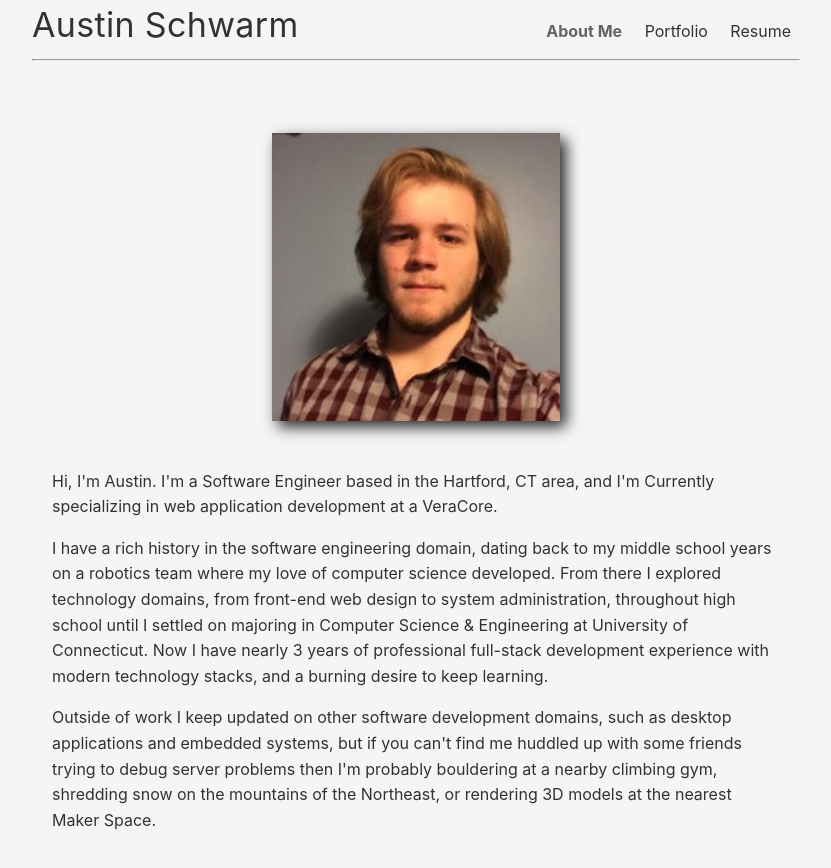
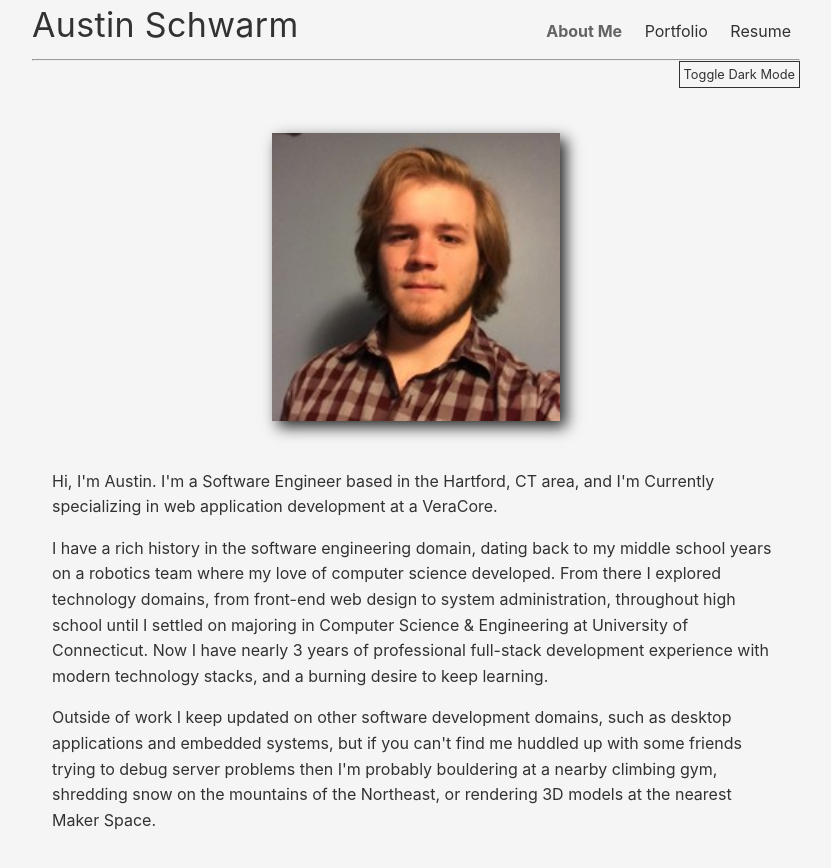
Before and after one commit to schwarmau/schwarmau.github.io, a Jekyll site: the page built from pages/aboutme.html, in a window 1280 px wide. Shown: the top 868 px of the page, without its empty margins (224-1055 px from the left). Built offline with Jekyll 4.4.1, drawn with Linux system fonts in a browser that asks for light colours.

Commit message:
added theming (dark mode)

```diff
--- a/_layouts/default.html
+++ b/_layouts/default.html
@@ -14,6 +14,19 @@
         <link rel="stylesheet" href="/assets/css/portfolio.css" />
         <script src="/assets/js/global.js"></script>
         <script src="/assets/js/portfolio.js"></script>
+        <script type="text/javascript">
+            // this is part of handling the flash of unstyled content (FOUC)
+            switch(sessionStorage.getItem("theme").toLowerCase()) {
+                case 'dark':
+                    document.documentElement.style.setProperty("background-color", "rgb(55,55,55)");
+                    break;
+                case 'light':
+                    document.documentElement.style.setProperty("background-color", "rgb(245,245,245)");
+                    break;
+                default:
+                    break;
+            }
+        </script>
     </head>
 
     <body>
@@ -33,9 +46,10 @@
                     {% assign itemHrefAsUrl = item.href | append: "/" %}
                     <a href="{{ item.href }}" {% if item.href contains "." %} target="_blank" {% else %} target="_self" {% endif %} {% if page.url == itemHrefAsUrl %} class="currently-selected-nav-item" {% endif %}>{{ item.label }}</a>
                 {% endfor %}
+
+                <button id="theme-toggle" class="unstyled-button" onclick="toggleTheme()">Toggle Dark Mode</button>
             </nav>
         </header>
-
 
         <hr />
 
--- a/assets/css/aboutme.css
+++ b/assets/css/aboutme.css
@@ -21,7 +21,7 @@
     height: 18rem;
     max-width: 25vw;
     max-height: 25vw;
-    box-shadow: 6px 6px 14px rgb(40,40,40);
+    box-shadow: 6px 6px 14px var(--shadow-color);
 }
 
 #about-me-profile-picture-wrapper {
--- a/assets/css/global.css
+++ b/assets/css/global.css
@@ -1,11 +1,13 @@
-/* TODO: Extract styles that aren't actually global into their own files. */
-/* TODO: Include more mobile-specific classes so not every mobile-only feature needs its own identifier. */
-/* ordered by root > tags > classes > IDs > by media */
-
 :root {
+    --primary-background-color: rgb(245,245,245);
+    --primary-color: rgb(50,50,50);
+    --selected-menu-items-color: rgb(100,100,100);
+    --mobile-menu-color: rgb(250,250,250);
+    --mobile-selected-menu-items-color: rgb(150,150,150);
+    --shadow-color: rgb(40,40,40);
     font-size: 18px;
-    background-color: rgb(245,245,245);
-    color: rgb(50,50,50);
+    background-color: var(--primary-background-color);
+    color: var(--primary-color);
 }
 
 body {
@@ -63,8 +65,17 @@
     display: flex;
     align-items: baseline;
     justify-content: space-between;
+    position: relative;
     margin-bottom: 12px;
 }
+
+html {
+    opacity: 0;
+    transition: opacity 0.25s;
+}
+    html.loaded {
+        opacity: 1;
+    }
 
 p {
     line-height: 1.6em;
@@ -83,19 +94,36 @@
 }
     #site-navigation-menu > a.currently-selected-nav-item {
         font-weight: bold;
-        color: rgb(100,100,100);
+        color: var(--selected-menu-items-color);
         pointer-events: none;
         padding: 1px 8px;
         border: 1px solid transparent;
     }
     #site-navigation-menu > a:not(:disabled):hover {
         text-decoration: none;
-        border: 1px solid rgb(50,50,50);
+        border: 1px solid var(--primary-color);
     }
     #site-navigation-menu > a:not(:disabled):active,
     #site-navigation-menu > a:not(:disabled):focus {
         outline: none;
-        border: 1px solid rgb(50,50,50);
+        border: 1px solid var(--primary-color);
+    }
+
+#theme-toggle {
+    color: var(--primary-color);
+    position: absolute;
+    z-index: 10;
+    font-size: 0.8rem;
+    right: 0;
+    bottom: -2.6rem;
+    padding: 0 4px;
+    border: 1px solid var(--primary-color);
+    transition: background-color, color;
+    transition-duration: 0.25s;
+}
+        #theme-toggle:hover {
+        background-color: var(--primary-color);
+        color: var(--primary-background-color);
     }
 
 @media only screen and (max-width: 1280px) {
@@ -147,7 +175,7 @@
         top: 0;
         bottom: 0;
         width: 70%;
-        background-color: rgb(250,250,250);
+        background-color: var(--mobile-menu-color);
         box-shadow: 0 0 20px;
         animation: 0.1s linear expand-width-to-70-percent;
     }
@@ -162,7 +190,7 @@
                 font-weight: normal;
                 padding: 8px 16px;
                 border: none;
-                color: rgb(150,150,150);
+                color: var(--mobile-selected-menu-items-color);
             }
             #site-navigation-menu > a:not(:disabled):hover,
             #site-navigation-menu > a:not(:disabled):active,
@@ -172,6 +200,7 @@
 
     #site-navigation-menu-mobile-mask {
         position: fixed;
+        z-index: 999;
         left: 0;
         top: 0;
         bottom: 0;
@@ -182,6 +211,13 @@
         #site-navigation-menu-mobile-mask:hover {
             cursor: default;
         }
+
+    #theme-toggle {
+        z-index: unset;
+        font-size: 0.9rem;
+        bottom: 0;
+        margin: 12px;
+    }
 }
 
 @keyframes expand-width-to-70-percent {
--- a/assets/css/portfolio.css
+++ b/assets/css/portfolio.css
@@ -1,3 +1,8 @@
+:root {
+    --portfolio-project-label-background-color: rgb(40,40,40);
+    --portfolio-project-label-color: rgb(210,210,210);
+}
+
 .portfolio-project-image {
     width: 55%;
     border: 1px solid transparent;
@@ -7,20 +12,20 @@
     transition-duration: 0.5s;
 }
     .portfolio-project-image:hover {
-        border: 1px solid rgb(40,40,40);
+        border: 1px solid var(--portfolio-project-label-background-color);
         filter: unset;
-        box-shadow: 0 0 20px -5px rgb(40,40,40);
+        box-shadow: 0 0 20px -5px var(--shadow-color);
     }
 
 .portfolio-project-label {
-    background-color: rgb(40,40,40);
-    color: rgb(210,210,210);
+    background-color: var(--portfolio-project-label-background-color);
+    color: var(--portfolio-project-label-color);
     font-size: 0.8rem;
     padding: 15px 20px;
     width: 60%;
     max-height: 75%;
     overflow: auto;
-    box-shadow: 0 0 20px -5px rgb(40,40,40);
+    box-shadow: 0 0 20px -5px var(--shadow-color);
     position: absolute;
     align-self: center;
     transition: box-shadow, left, right;
@@ -59,7 +64,7 @@
     text-align: right;
     font-size: 0.7rem;
     font-style: italic;
-    color: rgba(210,210,210,0.8);
+    opacity: 0.8;
 }
     .portfolio-project-label-tags > span  {
         padding-left: 0.5em;
--- a/assets/js/global.js
+++ b/assets/js/global.js
@@ -1,3 +1,18 @@
+window.onload = function() {
+    document.documentElement.classList.add("loaded");
+    document.documentElement.style.removeProperty("background-color");
+    switch(this.sessionStorage.getItem("theme").toLowerCase()) {
+        case 'dark':
+            this.applyDarkTheme();
+            break;
+        case 'light':
+            this.applyLightTheme();
+            break;
+        default:
+            break;
+    }
+}
+
 function closeSiteNavigation() {
     document.getElementById("site-navigation-menu").classList.add("hide-on-mobile");
     document.getElementById("site-navigation-menu-mobile-mask").classList.add("hide-on-mobile");
@@ -7,3 +22,42 @@
     document.getElementById("site-navigation-menu").classList.remove("hide-on-mobile");
     document.getElementById("site-navigation-menu-mobile-mask").classList.remove("hide-on-mobile");
 }
+
+function toggleTheme() {
+    var theme = sessionStorage.getItem("theme").toLowerCase();
+    var newTheme = theme === "dark" ? "light" : "dark";
+    sessionStorage.setItem("theme", newTheme);
+    applyTheme();
+
+}
+
+function applyTheme() {
+    switch(sessionStorage.getItem("theme").toLowerCase()) {
+        case 'dark':
+            this.applyDarkTheme();
+            break;
+        case 'light':
+            this.applyLightTheme();
+            break;
+        default:
+            break;
+    }
+}
+
+function applyDarkTheme() {
+    document.documentElement.style.setProperty("--primary-background-color", "rgb(55,55,55)");
+    document.documentElement.style.setProperty("--primary-color", "rgb(0,170,185)");
+    document.documentElement.style.setProperty("--selected-menu-items-color", "rgb(0,110,150)");
+    document.documentElement.style.setProperty("--mobile-menu-color", "rgb(40,40,40)");
+    document.documentElement.style.setProperty("--mobile-selected-menu-items-color", "rgb(0,110,150)");
+    sessionStorage.setItem("theme", "dark");
+}
+
+function applyLightTheme() {
+    document.documentElement.style.setProperty("--primary-background-color", "rgb(245,245,245)");
+    document.documentElement.style.setProperty("--primary-color", "rgb(50,50,50)");
+    document.documentElement.style.setProperty("--selected-menu-items-color", "rgb(100,100,100)");
+    document.documentElement.style.setProperty("--mobile-menu-color", "rgb(250,250,250)");
+    document.documentElement.style.setProperty("--mobile-selected-menu-items-color", "rgb(150,150,150)");
+    sessionStorage.setItem("theme", "light");
+}
```
Also changed, not shown: pages/aboutme.html (+6 -1 lines), 3 other files.
